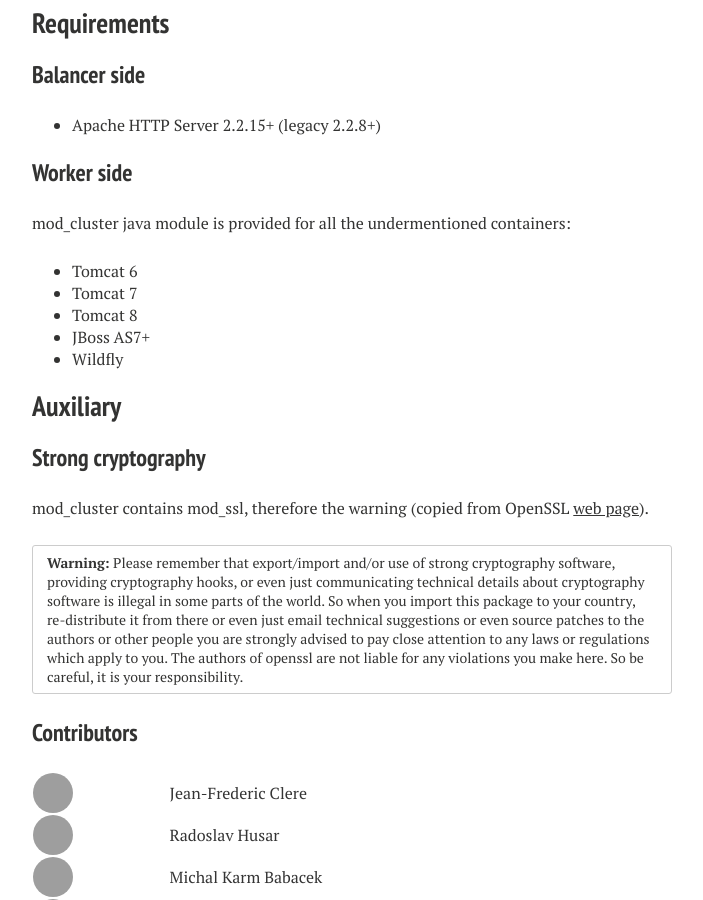
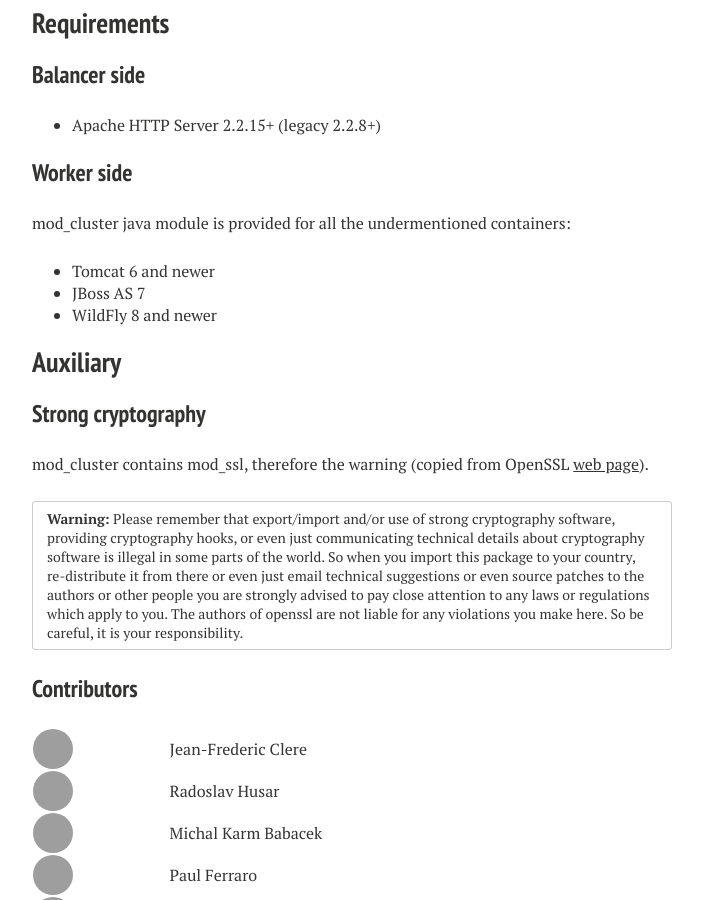
Before and after one commit to jajik/modcluster.io, a Jekyll site: the page built from index.md, in a window 1280 px wide and 900 px high, scrolled down 1712 px, cut to the strip 0-900 px from the top of the window. Shown: the whole strip, without its empty margins (288-991 px from the left). Built offline with Jekyll 4.4.1, drawn with Linux system fonts in a browser that asks for light colours; nearby versions of some CDN libraries; grey boxes are pictures that could not be loaded.

Commit message:
Correct WildFly casing

```diff
--- a/index.md
+++ b/index.md
@@ -65,11 +65,9 @@
 ### Worker side
 mod_cluster java module is provided for all the undermentioned containers:
 
-* Tomcat 6
-* Tomcat 7
-* Tomcat 8
-* JBoss AS7+
-* Wildfly
+* Tomcat 6 and newer
+* JBoss AS 7
+* WildFly 8 and newer
 
 ## Auxiliary
 
```
Also changed, not shown: examples/index.md (+2 -2 lines), quickstarts/index.md (+2 -2 lines).
